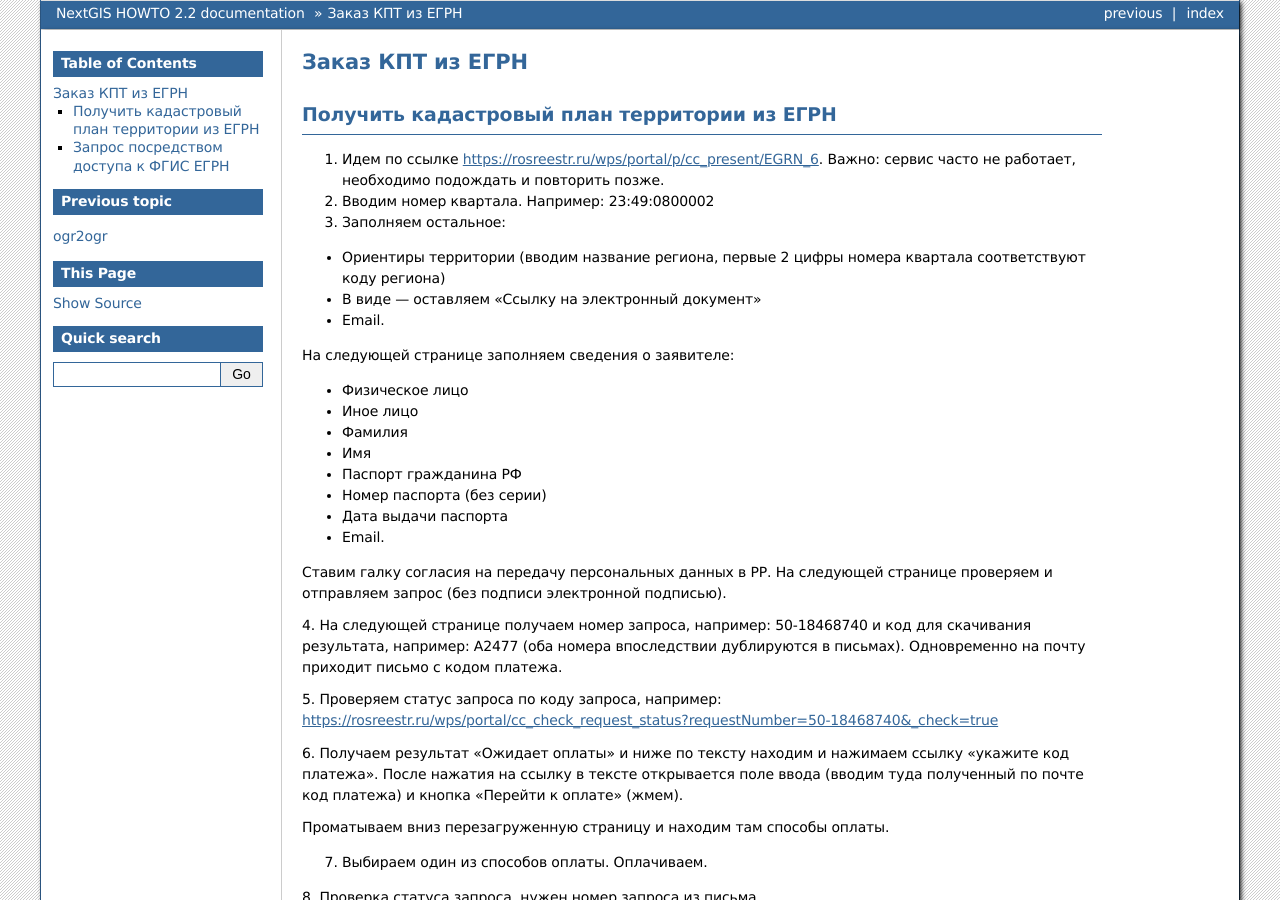
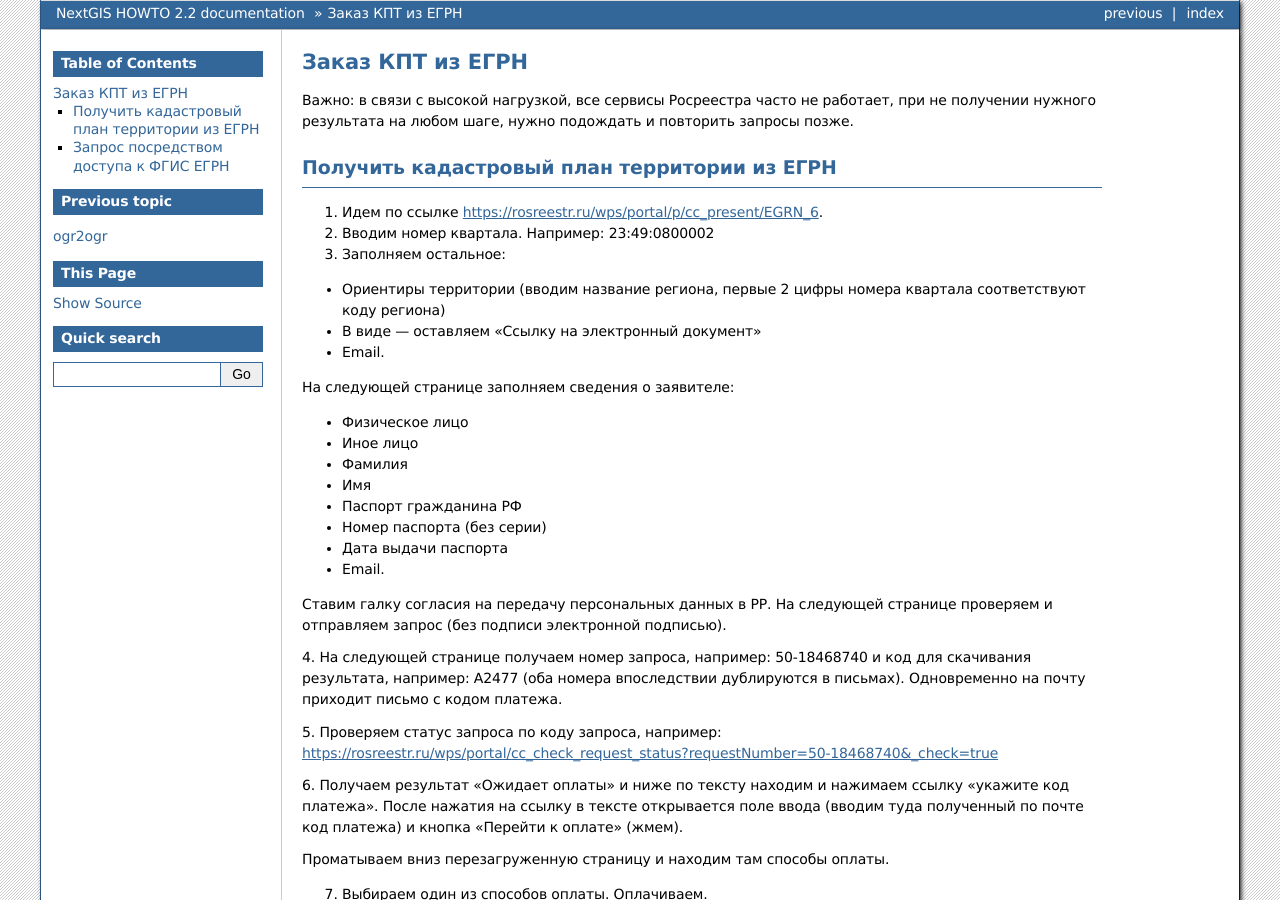
Before and after one commit to nextgis/docs_howto, a Sphinx documentation site: the page built from source/egrn_source.rst, in a window 1280 px wide and 900 px high. Built offline with Sphinx 7.4.7, drawn with Linux system fonts in a browser that asks for light colours; formulas are drawn with MathJax 3; pages that are not in the unit, such as notebooks, are missing from menus.

Commit message:
Update egrn_source.rst

```diff
--- a/source/egrn_source.rst
+++ b/source/egrn_source.rst
@@ -5,10 +5,12 @@
 Заказ КПТ из ЕГРН
 =================
 
+Важно: в связи с высокой нагрузкой, все сервисы Росреестра часто не работает, при не получении нужного результата на любом шаге, нужно подождать и повторить запросы позже.
+
 Получить кадастровый план территории из ЕГРН
 --------------------------------------------
 
-1. Идем по ссылке https://rosreestr.ru/wps/portal/p/cc_present/EGRN_6. Важно: сервис часто не работает, необходимо подождать и повторить позже.
+1. Идем по ссылке https://rosreestr.ru/wps/portal/p/cc_present/EGRN_6.
 
 2. Вводим номер квартала. Например: 23:49:0800002
 
```
